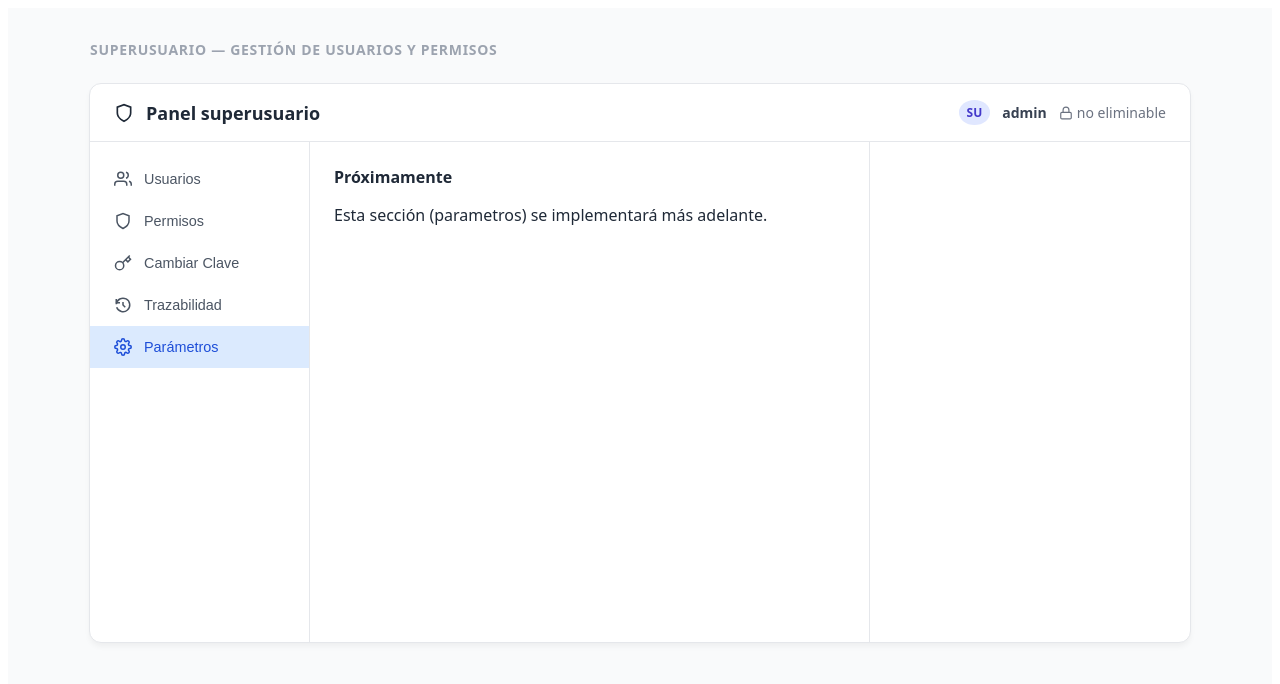
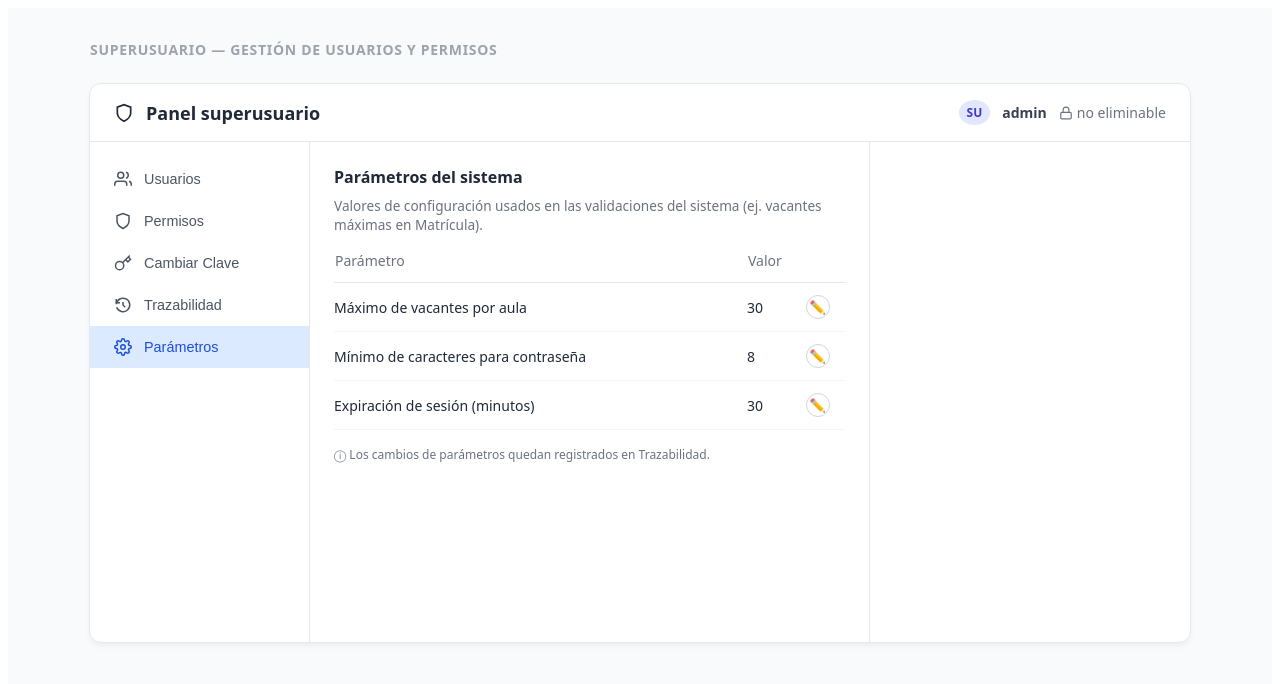
Before and after one commit to tiben10/front-end, a React (Vite) app: page /dashboard in a window 1280 px wide. Both pictures are taken after a click on the button "Parámetros". Shown: the top 684 px of the page. Built offline with nearby package versions, Linux system fonts and the light colour scheme.

Commit message:
Agregando Parámetros

```diff
--- a/src/pages/SuperUserDashboard.jsx
+++ b/src/pages/SuperUserDashboard.jsx
@@ -12,6 +12,15 @@ const SuperUserDashboard = () => {
 
     // --- Trazabilidad / Auditoría: registro automático de acciones (solo en memoria) ---
     const [auditLog, setAuditLog] = useState([]);
+
+    // --- Parámetros del sistema (clave-valor, editable) ---
+    const [parametros, setParametros] = useState([
+        { id: 1, nombre: 'Máximo de vacantes por aula', valor: '30' },
+        { id: 2, nombre: 'Mínimo de caracteres para contraseña', valor: '8' },
+        { id: 3, nombre: 'Expiración de sesión (minutos)', valor: '30' }
+    ]);
+    const [editingParamId, setEditingParamId] = useState(null);
+    const [editingParamValue, setEditingParamValue] = useState('');
 
     // --- Permisos por ROL (Permisos tab): idRol/nombreRol -> { idFuncionalidad: {...} } ---
     const [permissionsByRole, setPermissionsByRole] = useState({});
@@ -192,6 +201,26 @@ const SuperUserDashboard = () => {
             },
             ...prev
         ]);
+    };
+
+    // Abre el modo edición para un parámetro específico
+    const startEditParam = (param) => {
+        setEditingParamId(param.id);
+        setEditingParamValue(param.valor);
+    };
+
+    // Guarda el nuevo valor del parámetro en memoria y lo registra en Trazabilidad
+    const saveParam = (param) => {
+        const valorLimpio = editingParamValue.trim();
+        if (!valorLimpio) return;
+
+        setParametros(prev => prev.map(p =>
+            p.id === param.id ? { ...p, valor: valorLimpio } : p
+        ));
+        logAction('Editar', 'Parámetros', `Cambió "${param.nombre}" de "${param.valor}" a "${valorLimpio}"`);
+
+        setEditingParamId(null);
+        setEditingParamValue('');
     };
 
     // Cambia mi propia clave (Superusuario). Solo valida en memoria, no llama a ningún backend.
@@ -562,6 +591,57 @@ const SuperUserDashboard = () => {
                                 ⓘ Este historial es solo de consulta, no se puede editar ni eliminar.
                             </div>
                         </main>
+                    ) : activeTab === 'parametros' ? (
+                        <main className="dash-content" style={{ flex: 1 }}>
+                            <h3 className="section-title">Parámetros del sistema</h3>
+                            <p style={{ fontSize: '0.85rem', color: '#6b7280', marginTop: '-0.5rem', marginBottom: '1rem' }}>
+                                Valores de configuración usados en las validaciones del sistema (ej. vacantes máximas en Matrícula).
+                            </p>
+
+                            <table className="users-table">
+                                <thead>
+                                    <tr>
+                                        <th>Parámetro</th>
+                                        <th>Valor</th>
+                                        <th></th>
+                                    </tr>
+                                </thead>
+                                <tbody>
+                                    {parametros.map(param => (
+                                        <tr key={param.id}>
+                                            <td>{param.nombre}</td>
+                                            <td>
+                                                {editingParamId === param.id ? (
+                                                    <input
+                                                        type="text"
+                                                        value={editingParamValue}
+                                                        onChange={(e) => setEditingParamValue(e.target.value)}
+                                                        style={{ padding: '0.3rem 0.5rem', border: '1px solid #d1d5db', borderRadius: '0.375rem', width: '100px' }}
+                                                        autoFocus
+                                                    />
+                                                ) : (
+                                                    param.valor
+                                                )}
+                                            </td>
+                                            <td className="action-cell">
+                                                {editingParamId === param.id ? (
+                                                    <>
+                                                        <button className="icon-btn" title="Guardar" onClick={() => saveParam(param)}>✓</button>{' '}
+                                                        <button className="icon-btn" title="Cancelar" onClick={() => setEditingParamId(null)}>✕</button>
+                                                    </>
+                                                ) : (
+                                                    <button className="icon-btn" title="Editar" onClick={() => startEditParam(param)}>✏️</button>
+                                                )}
+                                            </td>
+                                        </tr>
+                                    ))}
+                                </tbody>
+                            </table>
+
+                            <div className="table-footer-note">
+                                ⓘ Los cambios de parámetros quedan registrados en Trazabilidad.
+                            </div>
+                        </main>
                     ) : (
                         <main className="dash-content">
                             <h3 className="section-title">Próximamente</h3>
```
